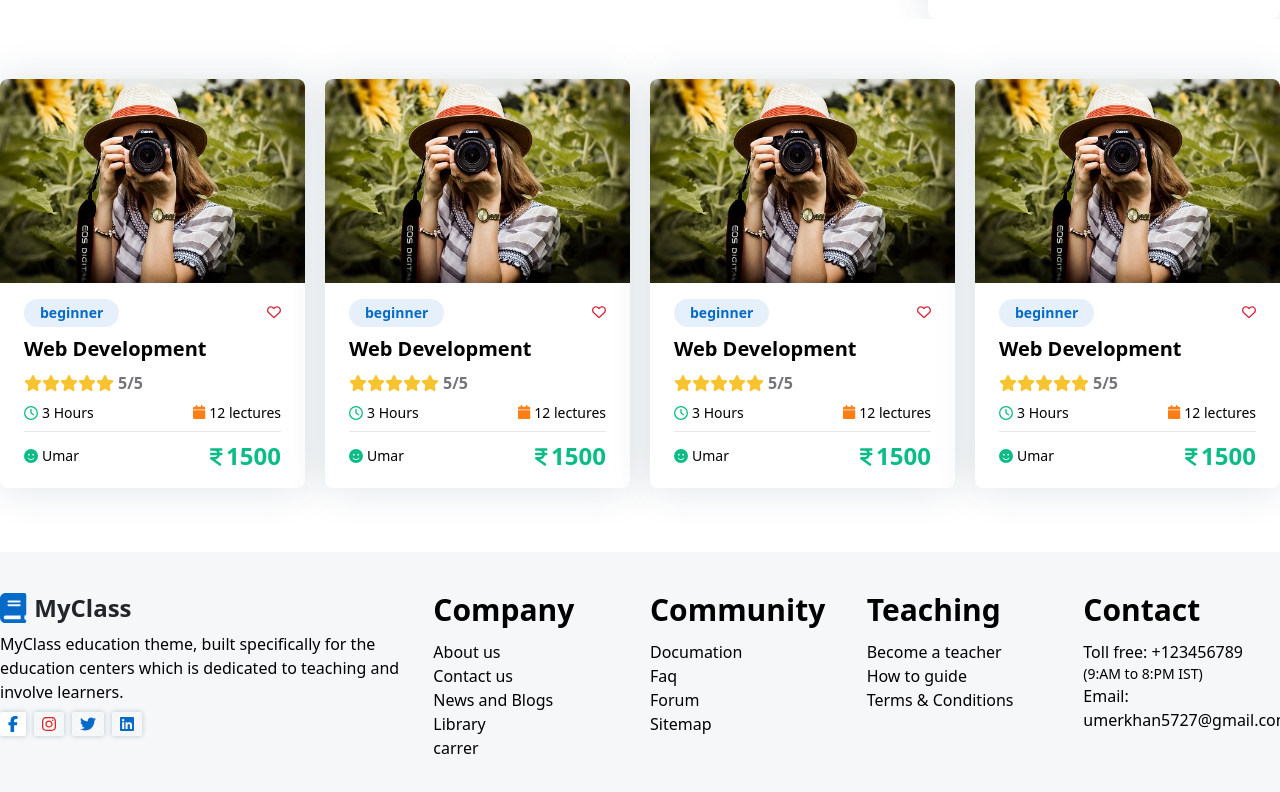
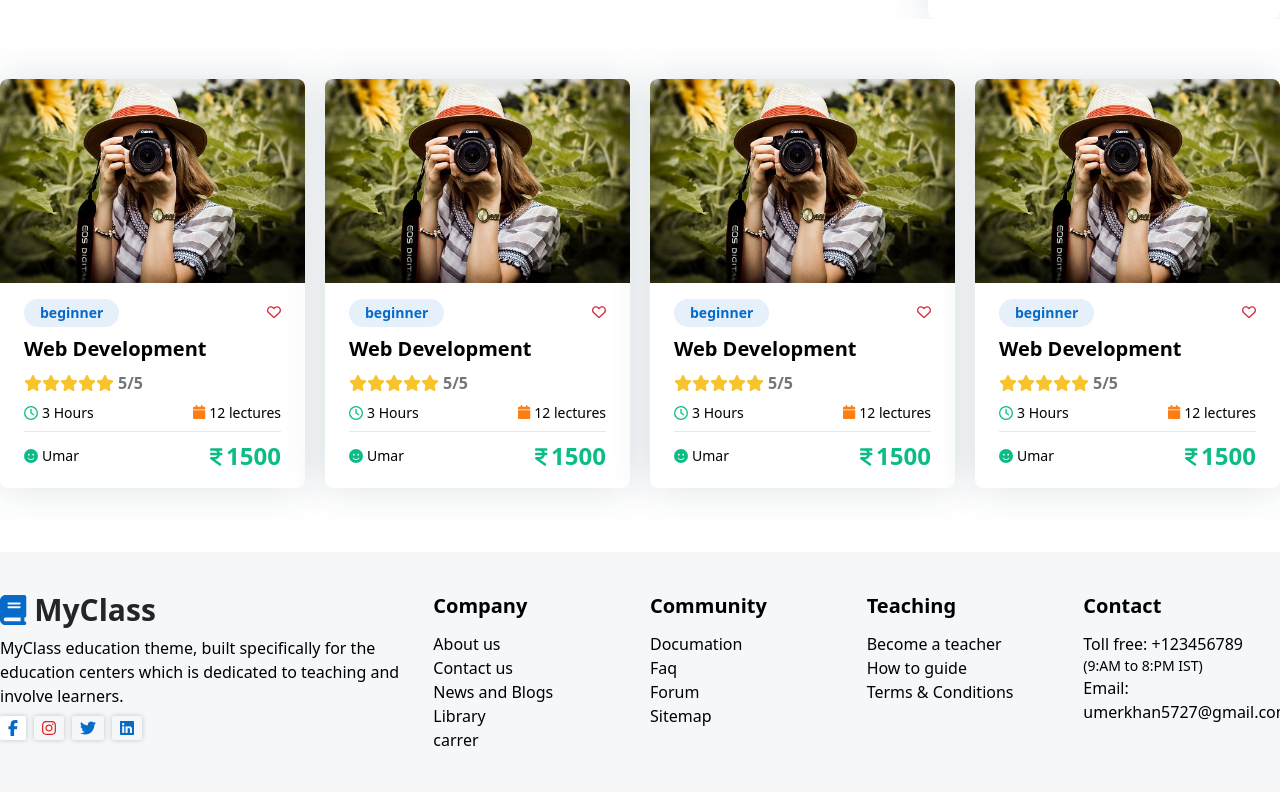
Before and after one commit to umar5727/MyClass, a React (Vite) app: page /MyClass/course in a window 1280 px wide. Shown: the part 1056-1848 px from the top of the page. Built offline with nearby package versions, Linux system fonts and the light colour scheme.

Commit message:
some responsive fixed and small bug fixed 1 bug fixed from footer

```diff
--- a/src/components/Footer.jsx
+++ b/src/components/Footer.jsx
@@ -1,6 +1,5 @@
 import React from "react";
 import Li from "./Li";
-import H2 from "./heading/H2";
 import Container from "./Container";
 import Logo from "./header/Logo";
 import { FontAwesomeIcon } from "@fortawesome/react-fontawesome";
@@ -11,6 +10,7 @@ import {
   faTwitch,
   faTwitter,
 } from "@fortawesome/free-brands-svg-icons";
+import H3 from "./heading/H3";
 
 const Footer = () => {
   const items = [
@@ -47,14 +47,14 @@ const Footer = () => {
     <footer className="py-10 bg-footer-light-bg dark:bg-dark-bg-light">
       <Container>
         <div className="w-full grid md:grid-cols-2 lg:grid-cols-6 gap-5">
-          <div className="col-span-full flex flex-col gap-2 pr-40 lg:col-span-2 lg:pr-0">
+          <div className="w-full flex flex-col gap-2  lg:col-span-2 lg:pr-0">
             <Logo />
             <p>
               MyClass education theme, built specifically for the education
               centers which is dedicated to teaching and involve learners.
             </p>
             <div className="flex gap-2">
-              <div className= "shadow-icon cursor-pointer bg-white px-2 rounded-sm transition-transform duration-300 hover:-translate-y-1">
+              <div className="shadow-icon cursor-pointer bg-white px-2 rounded-sm transition-transform duration-300 hover:-translate-y-1">
                 <FontAwesomeIcon icon={faFacebookF} className="text-primary" />
               </div>
               <div className="shadow-icon cursor-pointer dark:bg-white px-2 rounded-sm transition-transform duration-300 hover:-translate-y-1">
@@ -67,11 +67,12 @@ const Footer = () => {
                 <FontAwesomeIcon icon={faLinkedin} className="text-primary" />
               </div>
             </div>
+            {/* social links ends  */}
           </div>
 
           {items.map((category, index) => (
             <ul key={index}>
-              <H2 className="mb-3">{category.title}</H2>
+              <H3 className="mb-3">{category.title}</H3>
               {category.content.map((item, index) => (
                 <Li key={index} className="px-0 py-0 hover:bg-transparent">
                   <a href="">{item.name}</a>
@@ -80,7 +81,7 @@ const Footer = () => {
             </ul>
           ))}
           <ul>
-            <H2 className="mb-3">Contact</H2>
+            <H3 className="mb-3">Contact</H3>
 
             <Li className="px-0 py-0 hover:bg-transparent">
               <span>Toll free: </span>
@@ -91,7 +92,6 @@ const Footer = () => {
               <span>Email: </span>
               <span>umerkhan5727@gmail.com</span>
             </Li>
-
           </ul>
         </div>
       </Container>
--- a/src/components/ProductCard.jsx
+++ b/src/components/ProductCard.jsx
@@ -13,11 +13,12 @@ const ProductCard = ({ product }) => {
     <div className="group lightShadow rounded-lg  w-full bg-white dark:bg-card-dark-bg  overflow-hidden">
       <div className="overflow-hidden">
       <img
-        className="w-full  object-cover object-center bg-red-700 duration-500 group-hover:scale-105"
+        className="w-full aspect-[16/12] object-cover object-center bg-red-700 duration-500 group-hover:scale-105"
         src={product.image}
         alt={product.name}
         />
         </div>
+
       {/* card bottom starts  */}
       <div className="px-6 py-4 flex flex-col gap-2 text-sm">
         <div className="flex justify-between  items-center">
--- a/src/components/header/Logo.jsx
+++ b/src/components/header/Logo.jsx
@@ -9,7 +9,7 @@ const Logo = () => {
       <FontAwesomeIcon icon={faBook} className="text-primary text-3xl"
       />
 
-      <h1 className="font-bold text-2xl text-primarydark dark:text-white transition-colors duration-300 group-hover:text-primary"
+      <h1 className="font-bold text-3xl text-primarydark dark:text-white transition-colors duration-300 group-hover:text-primary"
       >
         MyClass
       </h1>
--- a/src/components/header/Navigation.jsx
+++ b/src/components/header/Navigation.jsx
@@ -23,7 +23,7 @@ const Navigation = ({}) => {
 
   return (
     <ul
-      className={`navShadow  w-full text-primary-grayText font-bold lg:gap-2 overflow-hidden  absolute  top-16 left-0 z-10 ${className} md:shadow-none md:w-auto md:py-2 md:px-4 md:flex md:static md:h-auto md:items-center transition-height duration-300`}
+      className={`navShadow  w-full text-primary-grayText font-bold lg:gap-2 overflow-hidden  absolute  top-16 left-0 z-10 ${className} md:shadow-none md:w-auto md:py-2 lg:px-4 md:flex md:static md:h-auto md:items-center transition-height duration-300`}
     >
       {navItems.map((item) => (
         <li key={item.name}>
--- a/src/components/tabs/Tabs.jsx
+++ b/src/components/tabs/Tabs.jsx
@@ -25,9 +25,9 @@ const Tabs = () => {
           id: 2,
           name: "Graphic Design Masterclass",
           description:
-            "Rooms oh fully taken by worse do Points afraid but may end Rooms Points afraid but may end Rooms",
+            "Rooms oh fully taken by worse do Points afraid but may end Rooms Points ",
           // price: 19.99,
-          image: "student1.jpg",
+          image: "student2.jpg",
           category: "Beginner",
           color: {
             primary: "text-primary-green",
@@ -41,7 +41,7 @@ const Tabs = () => {
           description:
             "Rooms oh fully taken by worse do. Points afraid but may end afraid but may end.",
           // price: 19.99,
-          image: "student1.jpg",
+          image: "student4.jpg",
           category: "Beginner",
           color: {
             primary: "text-primary-green",
@@ -63,6 +63,61 @@ const Tabs = () => {
           },
           lectures: 115,
         },
+        {
+          id: 5,
+          name: "Sketch from A to Z: for app designer",
+          description: "Proposal indulged no do sociable he throwing settling.",
+          // price: 19.99,
+          image: "student2.jpg",
+          category: "All level",
+          color: {
+            primary: "text-primary-purple",
+            light: "bg-primary-purple-light",
+          },
+          lectures: 15,
+        },
+        {
+          id: 6,
+          name: "Graphic Design Masterclass",
+          description:
+            "Rooms oh fully taken by worse do Points afraid but may end Rooms Points ",
+          // price: 19.99,
+          image: "student4.jpg",
+          category: "Beginner",
+          color: {
+            primary: "text-primary-green",
+            light: "bg-primary-green-light",
+          },
+          lectures: 65,
+        },
+        {
+          id: 7,
+          name: "Create a Design System in Figma",
+          description:
+            "Rooms oh fully taken by worse do. Points afraid but may end afraid but may end.",
+          // price: 19.99,
+          image: "student1.jpg",
+          category: "Beginner",
+          color: {
+            primary: "text-primary-green",
+            light: "bg-primary-green-light",
+          },
+          lectures: 40,
+        },
+        {
+          id: 8,
+          name: "Deep Learning with React-Native",
+          description:
+            "Far advanced settling say finished raillery. Offered chiefly farther",
+          // price: 19.99,
+          image: "student2.jpg",
+          category: "Beginner",
+          color: {
+            primary: "text-primary-green",
+            light: "bg-primary-green-light",
+          },
+          lectures: 115,
+        },
       ],
     },
     // web design ends
@@ -70,7 +125,7 @@ const Tabs = () => {
       title: "Development",
       content: [
         {
-          id: 5,
+          id: 9,
           name: "JavaScript: Full Understanding",
           description:
             "Rooms oh fully taken by worse do Points afraid but may end Rooms Points afraid but may end Rooms",
@@ -84,7 +139,7 @@ const Tabs = () => {
           lectures: 15,
         },
         {
-          id: 6,
+          id: 10,
           name: "Bootstrap 5 From Scratch",
           description:
             "Rooms oh fully taken by worse do Points afraid but may end Rooms Points afraid but may end Rooms",
@@ -98,7 +153,7 @@ const Tabs = () => {
           lectures: 15,
         },
         {
-          id: 7,
+          id: 11,
           name: "Deep Learning with React-Native",
           description:
             "Rooms oh fully taken by worse do Points afraid but may end Rooms Points afraid but may end Rooms",
@@ -112,12 +167,68 @@ const Tabs = () => {
           lectures: 15,
         },
         {
-          id: 8,
+          id: 12,
           name: "The Complete Web Development in python",
           description:
             "Rooms oh fully taken by worse do Points afraid but may end Rooms Points afraid but may end Rooms",
           // price: 19.99,
           image: "student1.jpg",
+          category: "Beginner",
+          color: {
+            primary: "text-primary-green",
+            light: "bg-primary-green-light",
+          },
+          lectures: 15,
+        },
+        {
+          id: 13,
+          name: "JavaScript: Full Understanding",
+          description:
+            "Rooms oh fully taken by worse do Points afraid but may end Rooms Points afraid but may end Rooms",
+          // price: 19.99,
+          image: "student2.jpg",
+          category: "All level",
+          color: {
+            primary: "text-primary-purple",
+            light: "bg-primary-purple-light",
+          },
+          lectures: 15,
+        },
+        {
+          id: 14,
+          name: "Bootstrap 5 From Scratch",
+          description:
+            "Rooms oh fully taken by worse do Points afraid but may end Rooms Points afraid but may end Rooms",
+          // price: 19.99,
+          image: "student2.jpg",
+          category: "Intermediate",
+          color: {
+            primary: "text-primary-info",
+            light: "bg-primary-info-light",
+          },
+          lectures: 15,
+        },
+        {
+          id: 15,
+          name: "Deep Learning with React-Native",
+          description:
+            "Rooms oh fully taken by worse do Points afraid but may end Rooms Points afraid but may end Rooms",
+          // price: 19.99,
+          image: "student2.jpg",
+          category: "Beginner",
+          color: {
+            primary: "text-primary-green",
+            light: "bg-primary-green-light",
+          },
+          lectures: 15,
+        },
+        {
+          id: 16,
+          name: "The Complete Web Development in python",
+          description:
+            "Rooms oh fully taken by worse do Points afraid but may end Rooms Points afraid but may end Rooms",
+          // price: 19.99,
+          image: "student2.jpg",
           category: "Beginner",
           color: {
             primary: "text-primary-green",
@@ -132,7 +243,63 @@ const Tabs = () => {
       title: "Graphic Design",
       content: [
         {
-          id: 9,
+          id: 17,
+          name: "Graphic Design Masterclass",
+          description:
+            "Rooms oh fully taken by worse do Points afraid but may end Rooms Points afraid but may end Rooms",
+          // price: 19.99,
+          image: "student4.jpg",
+          category: "Beginner",
+          color: {
+            primary: "text-primary-green",
+            light: "bg-primary-green-light",
+          },
+          lectures: 15,
+        },
+        {
+          id: 18,
+          name: "Learn Invision",
+          description:
+            "Arrived off she elderly beloved him Course regard to up he hardly.",
+          // price: 19.99,
+          image: "student4.jpg",
+          category: "Beginner",
+          color: {
+            primary: "text-primary-green",
+            light: "bg-primary-green-light",
+          },
+          lectures: 82,
+        },
+        {
+          id: 19,
+          name: "Create a Design System in Figma",
+          description:
+            "Rooms oh fully taken by worse do. Points afraid but may end.",
+          // price: 19.99,
+          image: "student4.jpg",
+          category: "Beginner",
+          color: {
+            primary: "text-primary-green",
+            light: "bg-primary-green-light",
+          },
+          lectures: 32,
+        },
+        {
+          id: 20,
+          name: "Graphic Design Masterclass",
+          description:
+            "Rooms oh fully taken by worse do Points afraid but may end Rooms Points afraid but may end Rooms",
+          // price: 19.99,
+          image: "student4.jpg",
+          category: "Beginner",
+          color: {
+            primary: "text-primary-green",
+            light: "bg-primary-green-light",
+          },
+          lectures: 15,
+        },
+        {
+          id: 21,
           name: "Graphic Design Masterclass",
           description:
             "Rooms oh fully taken by worse do Points afraid but may end Rooms Points afraid but may end Rooms",
@@ -146,7 +313,7 @@ const Tabs = () => {
           lectures: 15,
         },
         {
-          id: 10,
+          id: 22,
           name: "Learn Invision",
           description:
             "Arrived off she elderly beloved him Course regard to up he hardly.",
@@ -160,7 +327,7 @@ const Tabs = () => {
           lectures: 82,
         },
         {
-          id: 11,
+          id: 23,
           name: "Create a Design System in Figma",
           description:
             "Rooms oh fully taken by worse do. Points afraid but may end.",
@@ -174,7 +341,7 @@ const Tabs = () => {
           lectures: 32,
         },
         {
-          id: 12,
+          id: 24,
           name: "Graphic Design Masterclass",
           description:
             "Rooms oh fully taken by worse do Points afraid but may end Rooms Points afraid but may end Rooms",
@@ -194,7 +361,7 @@ const Tabs = () => {
       title: "Marketing",
       content: [
         {
-          id: 13,
+          id: 25,
           name: "Digital Marketing Masterclass",
           description:
             "Rooms oh fully taken by worse do Points afraid but may end Rooms Points afraid but may end Rooms",
@@ -208,7 +375,7 @@ const Tabs = () => {
           lectures: 82,
         },
         {
-          id: 14,
+          id: 26,
           name: "Sketch from A to Z: for app designer",
           description: "Proposal indulged no do sociable he throwing settling.",
           // price: 19.99,
@@ -221,7 +388,7 @@ const Tabs = () => {
           lectures: 15,
         },
         {
-          id: 15,
+          id: 27,
           name: "Graphic Design Masterclass",
           description:
             "Rooms oh fully taken by worse do Points afraid but may end Rooms Points afraid but may end Rooms",
@@ -235,7 +402,7 @@ const Tabs = () => {
           lectures: 15,
         },
         {
-          id: 16,
+          id: 28,
           name: "Graphic Design Masterclass",
           description:
             "Rooms oh fully taken by worse do Points afraid but may end Rooms Points afraid but may end Rooms",
@@ -255,7 +422,7 @@ const Tabs = () => {
       title: "Finance",
       content: [
         {
-          id: 17,
+          id: 29,
           name: "Graphic Design Masterclass",
           description:
             "Rooms oh fully taken by worse do Points afraid but may end Rooms Points afraid but may end Rooms",
@@ -269,7 +436,7 @@ const Tabs = () => {
           lectures: 15,
         },
         {
-          id: 18,
+          id: 30,
           name: "Graphic Design Masterclass",
           description:
             "Rooms oh fully taken by worse do Points afraid but may end Rooms Points afraid but may end Rooms",
@@ -283,7 +450,7 @@ const Tabs = () => {
           lectures: 15,
         },
         {
-          id: 19,
+          id: 31,
           name: "Graphic Design Masterclass",
           description:
             "Rooms oh fully taken by worse do Points afraid but may end Rooms Points afraid but may end Rooms",
@@ -297,7 +464,7 @@ const Tabs = () => {
           lectures: 15,
         },
         {
-          id: 20,
+          id: 32,
           name: "Graphic Design Masterclass",
           description:
             "Rooms oh fully taken by worse do Points afraid but may end Rooms Points afraid but may end Rooms",
@@ -340,7 +507,7 @@ const Tabs = () => {
           </Button>
         ))}
       </div>
-      <div className="grid sm:grid-cols-2 gap-5 lg:grid-cols-3 xl:grid-cols-4 pt-5">
+      <div className="grid sm:grid-cols-2 gap-6 lg:grid-cols-3 xl:grid-cols-4 pt-5">
         {tabInfo.map((item, index) => {
           if (index === tabState) {
             return item.content.map((course) => {
--- a/src/pages/courses/Courses.jsx
+++ b/src/pages/courses/Courses.jsx
@@ -1,9 +1,12 @@
-import React from "react";
+import React, { useEffect } from "react";
 import { H1 } from "../../components";
 import CategoryContainer from "./CategoryContainer";
 import CourseCard from "./CourseCard";
 
 const Courses = () => {
+  useEffect(() => {
+    window.scrollTo(0, 0);
+  }, []);
   return (
     <>
       <section className=" grid gap-5 grid-cols-2 lg:grid-cols-4 my-10 py-10  relative before:block before:absolute before:bg-footer-light-bg before:left-2/4 before:-translate-x-2/4 before:w-screen before:h-full before:-z-10 before:content-[''] before:top-0  dark:before:bg-dark-bg-light">
--- a/src/pages/product/PriceCard.jsx
+++ b/src/pages/product/PriceCard.jsx
@@ -38,7 +38,7 @@ const PriceCard = () => {
       },
   ];
   return (
-    <div className=" border border-primary-border-light w-full lg:w-[350px] rounded-lg h-fit text-primary-text-heading dark:text-primary-text-normal-dark text-base font-normal">
+    <div className=" border border-primary-border-light w-full xl:w-[350px] rounded-lg h-fit text-primary-text-heading dark:text-primary-text-normal-dark text-base font-normal ">
       <H2 className=" ml-6 mt-4 dark:text-white">Course Features</H2>
       {/* fretures starts  */}
       <div className="m-6">
```
Also changed, not shown: src/pages/Contact.jsx (+5 -3 lines), src/pages/Home.jsx (+8 -6 lines), src/pages/product/ProductPage.jsx (+7 -3 lines).
